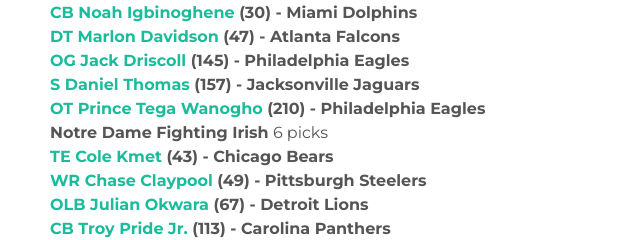
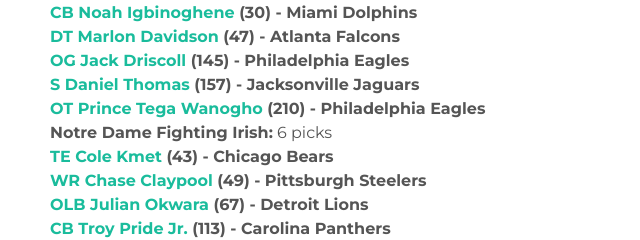
Before and after one commit to cowellct/cowellct.github.io, a plain HTML site: page Top Five Schools.html in a window 1280 px wide. Shown: the part 2021-2261 px from the top of the page, 230-870 px from the left. Drawn offline with Linux system fonts and the light colour scheme.

Commit message:
Update Top Five Schools.html

```diff
--- a/Top Five Schools.html
+++ b/Top Five Schools.html
@@ -47,7 +47,7 @@
           (157) - Jacksonville Jaguars</strong><br>
         <strong><a href="https://www.nfl.com/prospects/princetega-wanogho/32195741-4e53-2090-9e0a-56f56bf22fa9">OT Prince Tega Wanogho</a>
           (210) - Philadelphia Eagles</strong><br>
-        <strong>Notre Dame Fighting Irish</strong> 6 picks<br>
+        <strong>Notre Dame Fighting Irish:</strong> 6 picks<br>
           <strong><a href="https://www.nfl.com/prospects/cole-kmet/32194b4d-4520-0895-f027-61d779beeff4">TE Cole Kmet</a>
             (43) - Chicago Bears</strong><br>
           <strong><a href="https://www.nfl.com/prospects/chase-claypool/3219434c-4178-1009-34a1-bfb9899e5d84">WR Chase Claypool</a>
```
